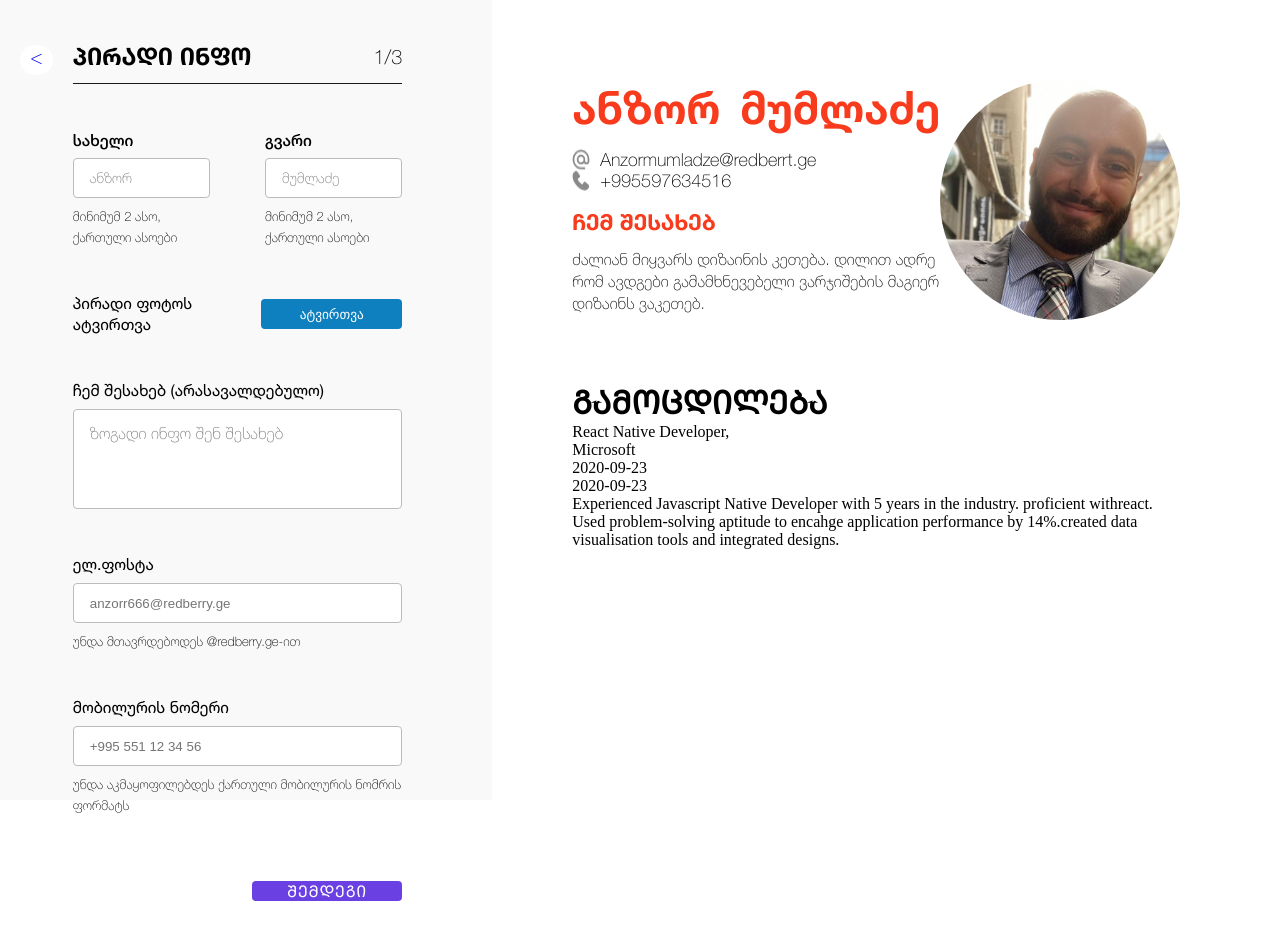
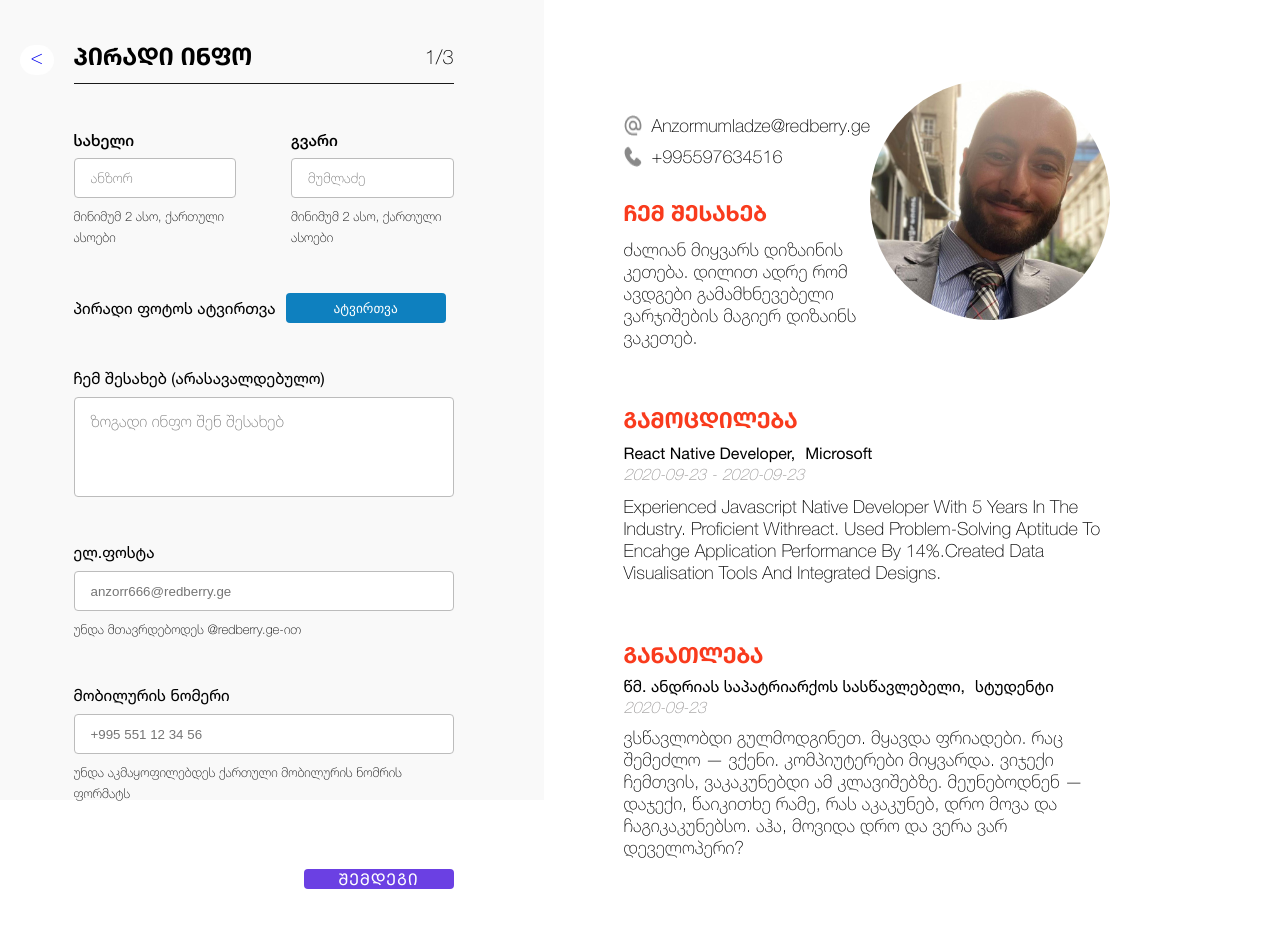
Before and after one commit to Goglikooo/cv-maker, a React (Vite) app: page /personalInfo in a window 1280 px wide. Before the commit the page ends 901 px from the top, so only its background shows below. Built offline with nearby package versions, Linux system fonts and the light colour scheme.

Commit message:
add CV output component, without real-time rendering

```diff
--- a/src/assets/Pages/PersonalInfo.tsx
+++ b/src/assets/Pages/PersonalInfo.tsx
@@ -4,8 +4,11 @@ import { Link } from "react-router-dom";
 import NamesInput from "../components/NamesInput";
 import InputTextArea from "../components/InputTextArea";
 import MainoutputCv from "../components/WholeCV";
+import { useState } from "react";
 
 export default function PersonalInfo() {
+  const [name, setName] = useState("");
+
   return (
     <PersonalContainer>
       <MainInput>
@@ -50,7 +53,7 @@ export default function PersonalInfo() {
         </InputInfo>
       </MainInput>
       <MainOutput>
-        <MainoutputCv />
+        <MainoutputCv name={name} />
       </MainOutput>
     </PersonalContainer>
   );
--- a/src/assets/components/NamesInput.tsx
+++ b/src/assets/components/NamesInput.tsx
@@ -1,4 +1,4 @@
-import React from "react";
+import React, { useState } from "react";
 import styled from "styled-components";
 
 interface Props {
@@ -6,15 +6,27 @@ interface Props {
   placeholder?: string;
   hint?: string;
   type: string;
+  name?: string | "";
 }
 
 export default function NamesInput(props: Props) {
   const { main, placeholder, hint, type } = props;
 
+  const [name, setName] = useState("");
+
+  function handleChange(event: any) {
+    setName(event.target.value);
+  }
+
   return (
     <PersonInputContainer>
       <InputName>{main}</InputName>
-      <NameInputField type={type} placeholder={placeholder} />
+      <NameInputField
+        type={type}
+        placeholder={placeholder}
+        value={name}
+        onChange={handleChange}
+      />
       {hint ? <NamesHint>{hint}</NamesHint> : ""}
     </PersonInputContainer>
   );
--- a/src/assets/components/WholeCV.tsx
+++ b/src/assets/components/WholeCV.tsx
@@ -3,26 +3,33 @@ import styled from "styled-components";
 import atSymbol from "../images/at-Symbol.png";
 import phoneIcon from "../images/phone-icon.png";
 import CVImage from "../images/cv-image.jpg";
+import NamesInput from "./NamesInput";
 
-export default function WholeCV() {
+interface Props {
+  name?: string;
+  lastname?: string;
+}
+
+export default function WholeCV(props: Props) {
+  const { name, lastname } = props;
   return (
     <MainContentContainer>
-      <CvFirstPart className="firstpart">
-        <MainWithImg className="contant-info">
-          <FullName className="fullname">
-            <h1>ანზორ</h1>
-            <h1>მუმლაძე</h1>
+      <CvFirstPart>
+        <MainWithImg>
+          <FullName>
+            <h1>{name}</h1>
+            <h1>{lastname}</h1>
           </FullName>
-          <div className="contacts">
-            <ContactData className="email">
+          <ContactDataContainer>
+            <ContactData>
               <img src={atSymbol} alt="" />
-              <InputOutput>Anzormumladze@redberrt.ge</InputOutput>
+              <InputOutput>Anzormumladze@redberry.ge</InputOutput>
             </ContactData>
             <ContactData className="phone">
               <img src={phoneIcon} alt="" />
               <InputOutput>+995597634516</InputOutput>
             </ContactData>
-          </div>
+          </ContactDataContainer>
           <AboutMe>
             <AboutMeHeader>ᲩᲔᲛ ᲨᲔᲡᲐᲮᲔᲑ</AboutMeHeader>
             <AboutMeParagraph>
@@ -34,30 +41,140 @@ export default function WholeCV() {
         <CvImage src={CVImage} alt="" />
       </CvFirstPart>
       <CvSecondPart>
-        <h1>ᲒᲐᲛᲝᲪᲓᲘᲚᲔᲑᲐ</h1>
-        <div>
-          <p>React Native Developer, </p>
-          <p>Microsoft</p>
-        </div>
-        <div className="startEnd">
-          <p>2020-09-23</p>
-          <p>2020-09-23</p>
-        </div>
-        <p>
+        <ExperienceHeader>ᲒᲐᲛᲝᲪᲓᲘᲚᲔᲑᲐ</ExperienceHeader>
+        <JobCompanyDatesContainer>
+          <JobTitleAndCompanyName>
+            <JobTitleOrCompanyName>
+              React Native Developer,
+            </JobTitleOrCompanyName>
+            <JobTitleOrCompanyName>Microsoft</JobTitleOrCompanyName>
+          </JobTitleAndCompanyName>
+          <StartEndDate>
+            <p>2020-09-23</p>
+            <span> - </span>
+            <p>2020-09-23</p>
+          </StartEndDate>
+        </JobCompanyDatesContainer>
+        <AboutExperience>
           Experienced Javascript Native Developer with 5 years in the industry.
           proficient withreact. Used problem-solving aptitude to encahge
           application performance by 14%.created data visualisation tools and
           integrated designs.
-        </p>
+        </AboutExperience>
       </CvSecondPart>
+      <CvThirdPart>
+        <EducationHeader>ᲒᲐᲜᲐᲗᲚᲔᲑᲐ</EducationHeader>
+        <EducationDegreeDate>
+          <JobTitleAndCompanyName>
+            <JobTitleOrCompanyName>
+              წმ. ანდრიას საპატრიარქოს სასწავლებელი,
+            </JobTitleOrCompanyName>
+            <JobTitleOrCompanyName>სტუდენტი</JobTitleOrCompanyName>
+          </JobTitleAndCompanyName>
+          <StartEndDate>
+            <p>2020-09-23</p>
+          </StartEndDate>
+        </EducationDegreeDate>
+        <AboutExperience>
+          ვსწავლობდი გულმოდგინეთ. მყავდა ფრიადები. რაც შემეძლო — ვქენი.
+          კომპიუტერები მიყვარდა. ვიჯექი ჩემთვის, ვაკაკუნებდი ამ კლავიშებზე.
+          მეუნებოდნენ — დაჯექი, წაიკითხე რამე, რას აკაკუნებ, დრო მოვა და
+          ჩაგიკაკუნებსო. აჰა, მოვიდა დრო და ვერა ვარ დეველოპერი?
+        </AboutExperience>
+      </CvThirdPart>
     </MainContentContainer>
   );
 }
+
+const EducationDegreeDate = styled.div`
+  display: flex;
+  justify-content: flex-start;
+  flex-direction: column;
+  gap: 2px;
+`;
+
+const EducationHeader = styled.p`
+  font-family: "HelveticaNeue";
+  font-size: 22px;
+  font-weight: 700;
+  line-height: 22px;
+  letter-spacing: 0em;
+  color: #f93b1d;
+`;
+
+const CvThirdPart = styled.div`
+  display: flex;
+  justify-content: flex-start;
+  align-items: flex-start;
+  flex-direction: column;
+  gap: 10px;
+`;
+
+const ContactDataContainer = styled.div`
+  display: flex;
+  justify-content: flex-start;
+  align-items: flex-start;
+  flex-direction: column;
+  gap: 10px;
+`;
+
+const AboutExperience = styled.p`
+  font-family: "HelveticaNeue";
+  font-style: normal;
+  font-weight: 400;
+  font-size: 18px;
+  line-height: 22px;
+  text-transform: capitalize;
+  color: #000000;
+`;
+
+const StartEndDate = styled.div`
+  display: flex;
+  font-family: "HelveticaNeue";
+  font-size: 16px;
+  font-style: italic;
+  font-weight: 400;
+  line-height: 19px;
+  letter-spacing: 0em;
+  color: #999797;
+
+  gap: 5px;
+`;
+
+const JobTitleAndCompanyName = styled.div`
+  display: flex;
+  gap: 10px;
+`;
+
+const JobCompanyDatesContainer = styled.div`
+  display: flex;
+  justify-content: flex-start;
+  flex-direction: column;
+  gap: 2px;
+`;
+
+const JobTitleOrCompanyName = styled.p`
+  font-family: "HelveticaNeue";
+  font-size: 16px;
+  font-weight: 500;
+  line-height: 20px;
+  letter-spacing: 0em;
+`;
+
+const ExperienceHeader = styled.p`
+  font-family: "HelveticaNeue";
+  font-size: 22px;
+  font-weight: 700;
+  line-height: 22px;
+  letter-spacing: 0em;
+  color: #f93b1d;
+`;
 
 const CvSecondPart = styled.div`
   display: flex;
   padding-right: 20px;
   flex-direction: column;
+  gap: 12px;
 `;
 
 const MainWithImg = styled.div`
@@ -65,7 +182,7 @@ const MainWithImg = styled.div`
   justify-content: center;
   align-items: flex-start;
   flex-direction: column;
-  gap: 20px;
+  gap: 35px;
 `;
 
 const CvImage = styled.img`
@@ -76,7 +193,7 @@ const CvImage = styled.img`
 
 const AboutMeParagraph = styled.p`
   font-family: "HelveticaNeue";
-  font-size: 16px;
+  font-size: 18px;
   font-weight: 400;
   line-height: 22px;
   letter-spacing: 0em;
@@ -133,7 +250,7 @@ const CvFirstPart = styled.div`
 
 const MainContentContainer = styled.div`
   width: 100%;
-  padding: 80px;
+  padding: 80px 150px 80px 80px;
   display: flex;
   justify-content: flex-start;
   align-items: flex-start;
--- a/src/index.css
+++ b/src/index.css
@@ -41,5 +41,5 @@
   src: local("MyFonts"),
     url(../src/assets/Fonts/HelveticaNeue-Bold-02.ttf) format("truetype");
   font-weight: 700;
-  font-style: normal;
+  font-style: bold;
 }
```
